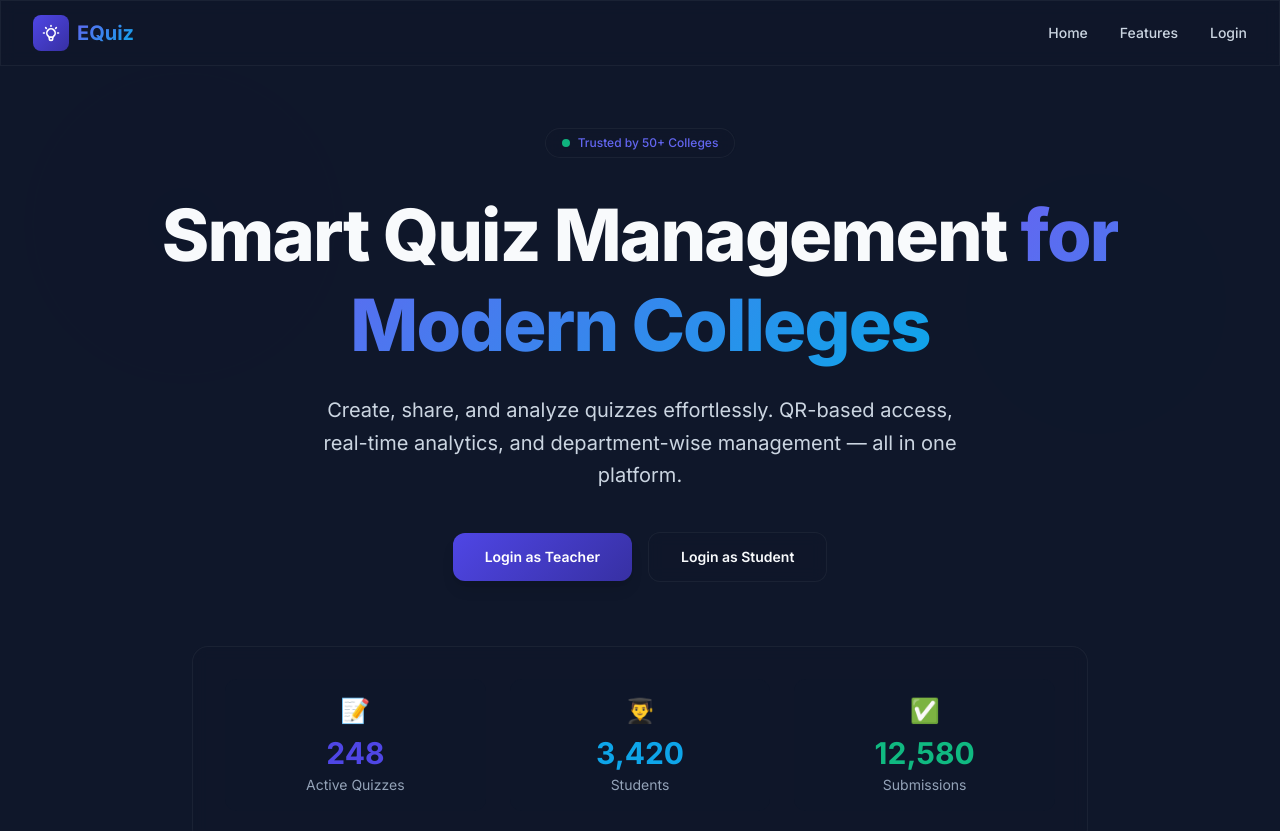
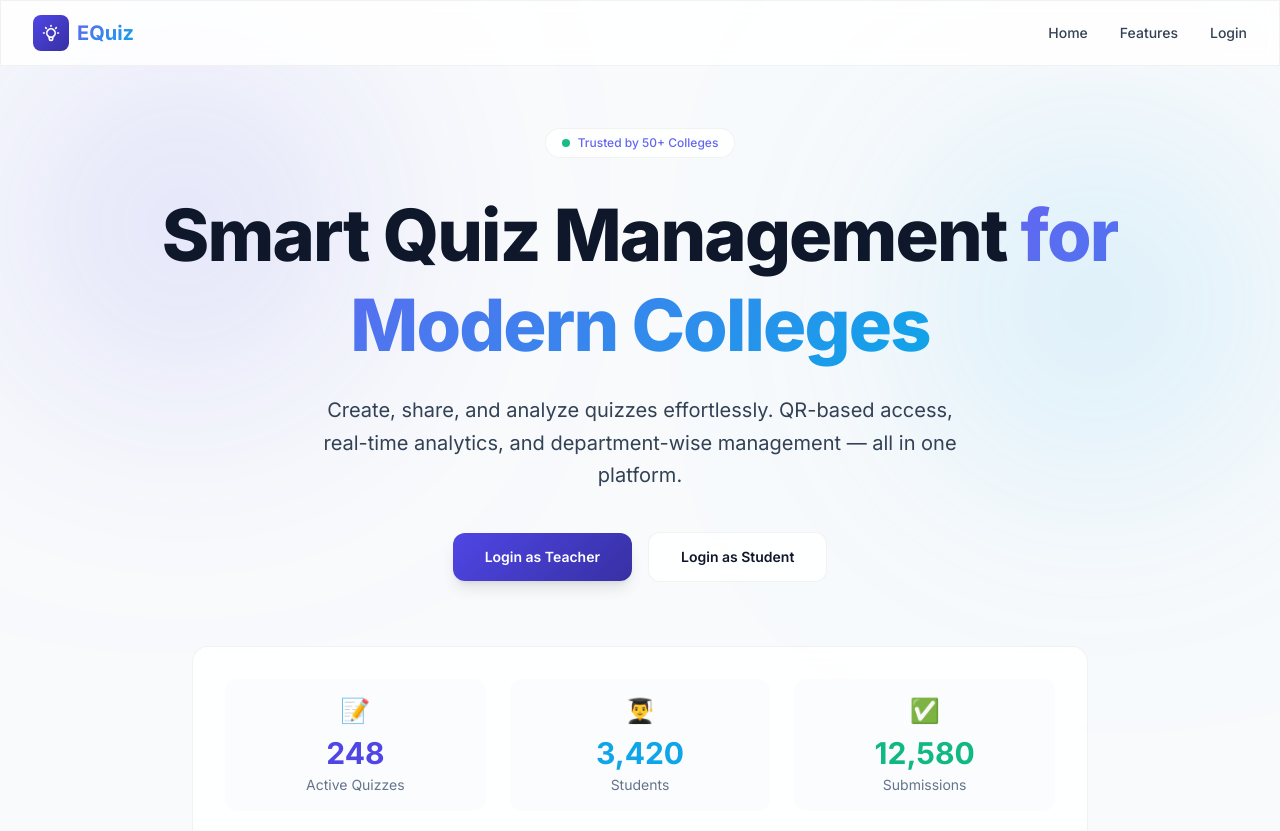
Before and after one commit to type-ofThings/College-IMS, a Next.js app: page / in a window 1280 px wide. Shown: the top 831 px of the page. Built offline with nearby package versions, Linux system fonts and the light colour scheme.

Commit message:
add theme features

```diff
--- a/src/app/globals.css
+++ b/src/app/globals.css
@@ -6,18 +6,49 @@
   --color-primary-light: #6366f1;
   --color-secondary: #0ea5e9;
   --color-accent: #f59e0b;
-  --color-surface: #0f172a;
-  --color-surface-light: #1e293b;
-  --color-surface-card: #1e293b;
-  --color-surface-hover: #334155;
-  --color-text-primary: #f8fafc;
-  --color-text-secondary: #cbd5e1;
-  --color-text-muted: #94a3b8;
-  --color-border: #1e293b;
-  --color-border-light: #334155;
   --color-success: #10b981;
   --color-danger: #f43f5e;
   --color-warning: #f59e0b;
+
+  --color-surface: var(--theme-surface);
+  --color-surface-light: var(--theme-surface-light);
+  --color-surface-card: var(--theme-surface-card);
+  --color-surface-hover: var(--theme-surface-hover);
+  --color-text-primary: var(--theme-text-primary);
+  --color-text-secondary: var(--theme-text-secondary);
+  --color-text-muted: var(--theme-text-muted);
+  --color-border: var(--theme-border);
+  --color-border-light: var(--theme-border-light);
+}
+
+@layer base {
+  :root {
+    --theme-surface: #f8fafc;
+    --theme-surface-light: #ffffff;
+    --theme-surface-card: #ffffff;
+    --theme-surface-hover: #f1f5f9;
+    --theme-text-primary: #0f172a;
+    --theme-text-secondary: #334155;
+    --theme-text-muted: #64748b;
+    --theme-border: #e2e8f0;
+    --theme-border-light: #cbd5e1;
+    --glass-bg: rgba(255, 255, 255, 0.85);
+    --glass-border: rgba(0, 0, 0, 0.05);
+  }
+
+  .dark {
+    --theme-surface: #0f172a;
+    --theme-surface-light: #1e293b;
+    --theme-surface-card: #1e293b;
+    --theme-surface-hover: #334155;
+    --theme-text-primary: #f8fafc;
+    --theme-text-secondary: #cbd5e1;
+    --theme-text-muted: #94a3b8;
+    --theme-border: #1e293b;
+    --theme-border-light: #334155;
+    --glass-bg: rgba(15, 23, 42, 0.85);
+    --glass-border: rgba(255, 255, 255, 0.05);
+  }
 }
 
 @layer base {
@@ -62,9 +93,9 @@
   }
 
   .glass {
-    background: rgba(15, 23, 42, 0.8);
+    background: var(--glass-bg);
     backdrop-filter: blur(8px);
-    border: 1px solid rgba(255, 255, 255, 0.05);
+    border: 1px solid var(--glass-border);
   }
 
   .gradient-text {
--- a/src/components/DashboardLayout.js
+++ b/src/components/DashboardLayout.js
@@ -1,12 +1,33 @@
 'use client';
 
-import { useState } from 'react';
+import { useState, useEffect } from 'react';
 import Link from 'next/link';
 import { usePathname } from 'next/navigation';
 
 export default function DashboardLayout({ children, user, logout, menuItems, role }) {
   const [sidebarOpen, setSidebarOpen] = useState(false);
+  const [theme, setTheme] = useState('dark');
   const pathname = usePathname();
+
+  useEffect(() => {
+    const savedTheme = localStorage.getItem('theme') || 'dark';
+    setTheme(savedTheme);
+    if (savedTheme === 'light') {
+      document.documentElement.classList.remove('dark');
+      document.documentElement.classList.add('light');
+    } else {
+      document.documentElement.classList.remove('light');
+      document.documentElement.classList.add('dark');
+    }
+  }, []);
+
+  const toggleTheme = () => {
+    const newTheme = theme === 'dark' ? 'light' : 'dark';
+    setTheme(newTheme);
+    localStorage.setItem('theme', newTheme);
+    document.documentElement.classList.remove('light', 'dark');
+    document.documentElement.classList.add(newTheme);
+  };
 
   return (
     <div className="min-h-screen flex bg-[var(--color-surface)]">
@@ -97,6 +118,23 @@ export default function DashboardLayout({ children, user, logout, menuItems, rol
                 <div className="w-1.5 h-1.5 rounded-full bg-[var(--color-success)]" />
                 <span className="text-[9px] font-bold uppercase text-[var(--color-primary-light)] tracking-widest">{role} Portal</span>
              </div>
+
+             {/* Theme Toggle */}
+             <button onClick={toggleTheme} className="p-2 rounded-full border border-[var(--color-border)] hover:bg-[var(--color-surface-hover)] transition-all shadow-sm">
+               {theme === 'dark' ? (
+                 <svg className="w-4 h-4 text-amber-400" fill="none" viewBox="0 0 24 24" stroke="currentColor"><path strokeLinecap="round" strokeLinejoin="round" strokeWidth={2} d="M12 3v1m0 16v1m9-9h-1M4 12H3m15.364 6.364l-.707-.707M6.343 6.343l-.707-.707m12.728 0l-.707.707M6.343 17.657l-.707.707M16 12a4 4 0 11-8 0 4 4 0 018 0z" /></svg>
+               ) : (
+                 <svg className="w-4 h-4 text-slate-800" fill="none" viewBox="0 0 24 24" stroke="currentColor"><path strokeLinecap="round" strokeLinejoin="round" strokeWidth={2} d="M20.354 15.354A9 9 0 018.646 3.646 9.003 9.003 0 0012 21a9.003 9.003 0 008.354-5.646z" /></svg>
+               )}
+             </button>
+
+             {/* Header Logout Button */}
+             <button onClick={logout} className="flex items-center justify-center gap-2 px-3 py-1.5 rounded-lg text-xs font-bold text-[var(--color-danger)] hover:bg-[var(--color-danger)]/10 transition-all border border-transparent hover:border-[var(--color-danger)]/20">
+               <svg className="w-4 h-4" fill="none" viewBox="0 0 24 24" stroke="currentColor">
+                 <path strokeLinecap="round" strokeLinejoin="round" strokeWidth={2} d="M17 16l4-4m0 0l-4-4m4 4H7m6 4v1a3 3 0 01-3 3H6a3 3 0 01-3-3V7a3 3 0 013-3h4a3 3 0 013 3v1" />
+               </svg>
+               <span className="hidden sm:inline">Logout</span>
+             </button>
           </div>
         </header>
 
```
